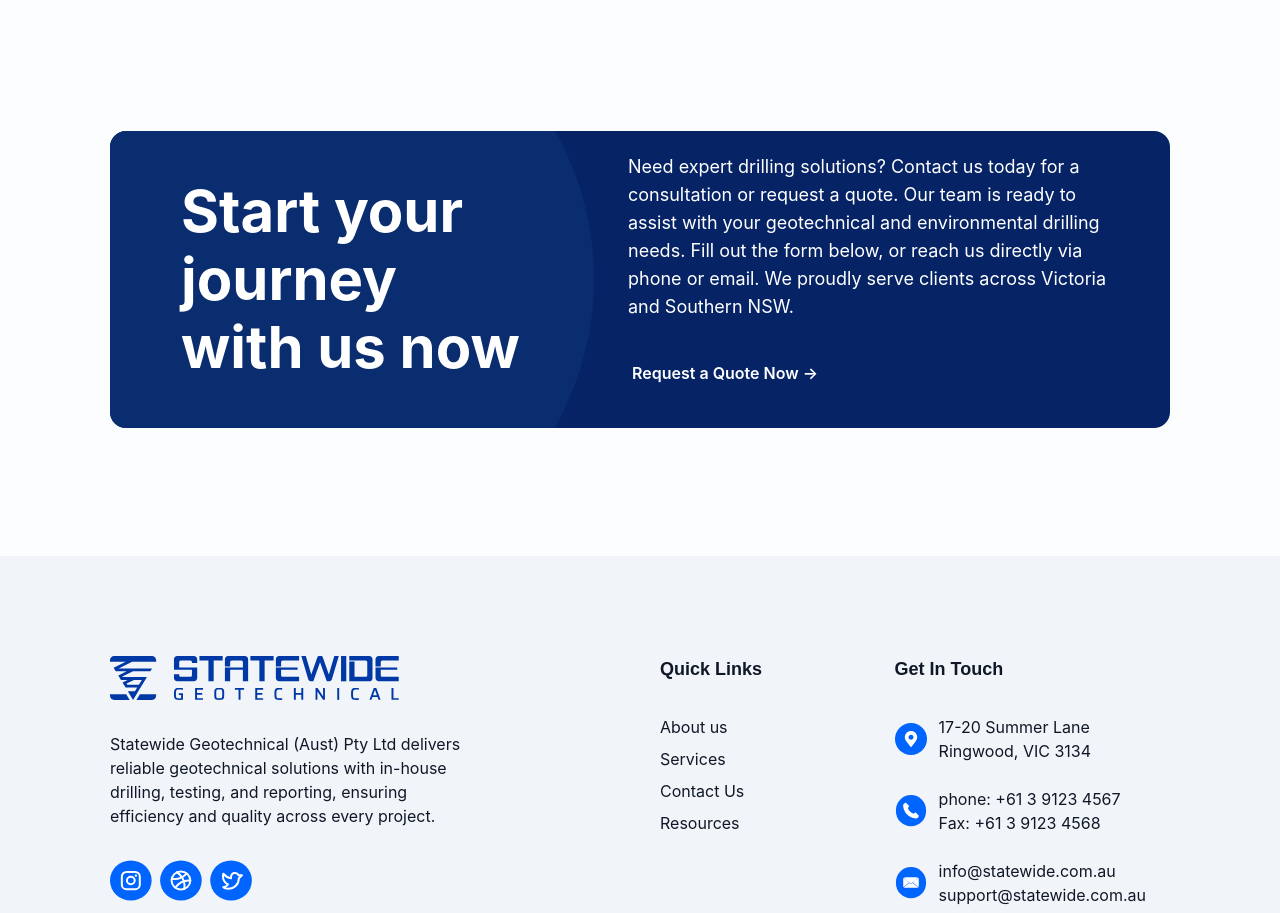
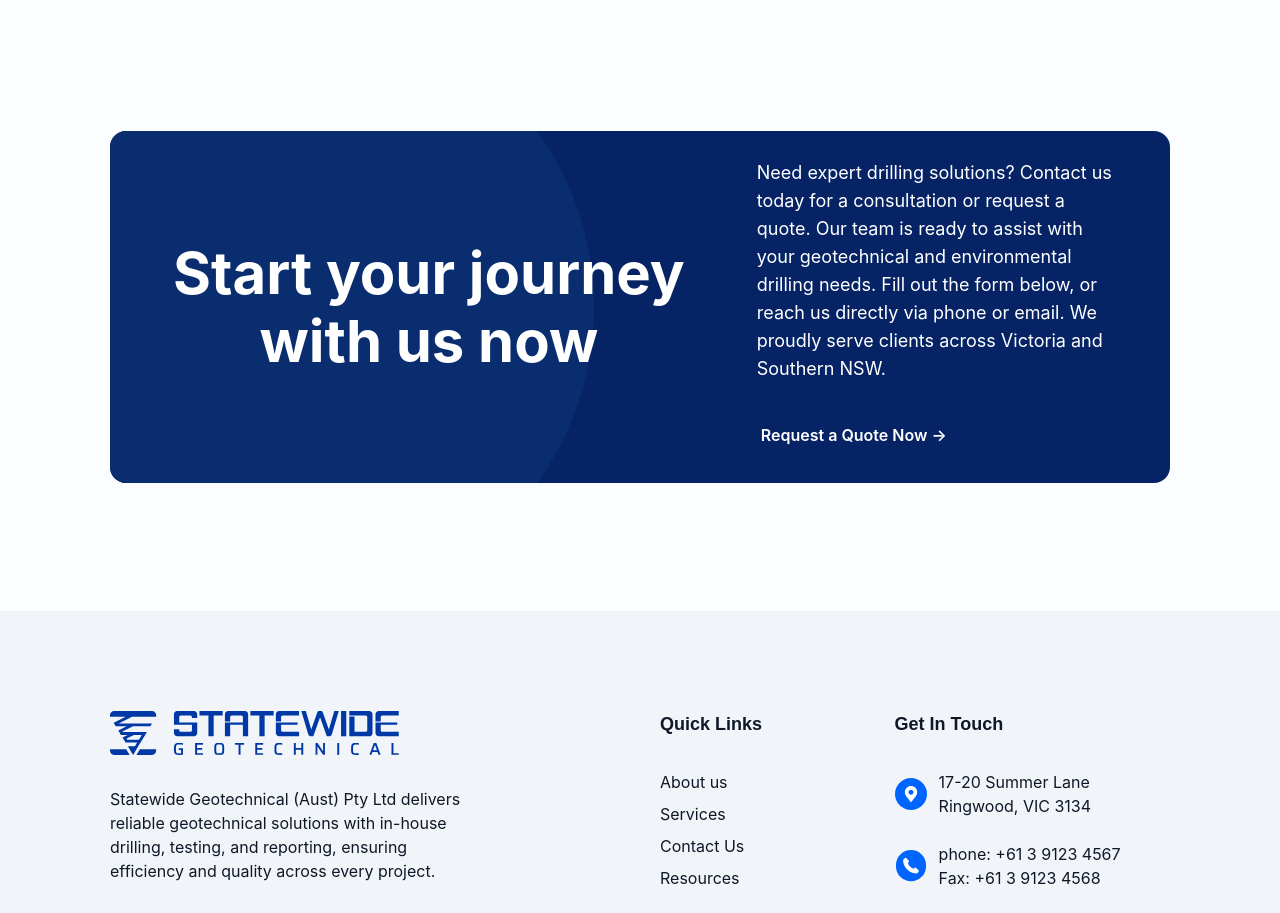
Before and after one commit to tharanga-madurapperuma/statewide-geotechnical_construction-site, a React (Vite) app: page / in a window 1280 px wide. Shown: the part 3386-4299 px from the top of the page. Built offline with nearby package versions, Linux system fonts and the light colour scheme.

Commit message:
updated text align: center

```diff
--- a/src/components/callbox/Callbox.jsx
+++ b/src/components/callbox/Callbox.jsx
@@ -3,7 +3,7 @@ import { Link } from "react-router-dom";
 
 const CTAComponent = () => {
   return (
-    <div className="my-[64px] md:my-[128px] bg-[#062465] z-2 w-full mx-auto text-white rounded-2xl overflow-hidden flex flex-col md:flex-row h-auto md:h-[297px] items-center relative px-4 md:px-2">
+    <div className="my-[64px] md:my-[128px] py-4 bg-[#062465] z-2 w-full mx-auto text-white rounded-2xl overflow-hidden flex flex-col md:flex-row h-auto items-center relative px-4 md:px-2">
       {/* Circle on the left */}
       <div
         className="absolute -z-1 -left-16 md:-left-29 top-1/2 transform -translate-y-1/2 w-36 md:w-150 h-36 md:h-150 rounded-full bg-[#0A2D6F]"
@@ -11,15 +11,15 @@ const CTAComponent = () => {
       ></div>
 
       {/* Left section */}
-      <div className="flex-1 md:px-[8px] py-2 text-center md:text-left mb-6 md:mb-0">
-        <h1 className="text-[28px] md:pl-[55px] pl-[1px] sm:text-[36px] md:text-[45px] lg:text-[58px] leading-[36px] sm:leading-[46px] md:leading-[68px] font-bold">
+      <div className="flex py-2 text-center my-6 px-[36px] md:pl-[55px]">
+        <h1 className="text-[32px] sm:text-[36px] md:text-[45px] lg:text-[58px] leading-[36px] sm:leading-[46px] md:leading-[68px] font-bold">
           Start your journey <br />
           with us now
         </h1>
       </div>
 
       {/* Right section */}
-      <div className="flex-1 text-center md:text-left pr-2 md:pr-40">
+      <div className="mt-3 flex-1 text-center md:text-left px-[36px] md:pr-40">
         <p className="text-sm sm:text-base md:text-lg leading-6 sm:leading-7 mb-4 md:mb-3">
           Need expert drilling solutions? Contact us today for a consultation or
           request a quote. Our team is ready to assist with your geotechnical
```
